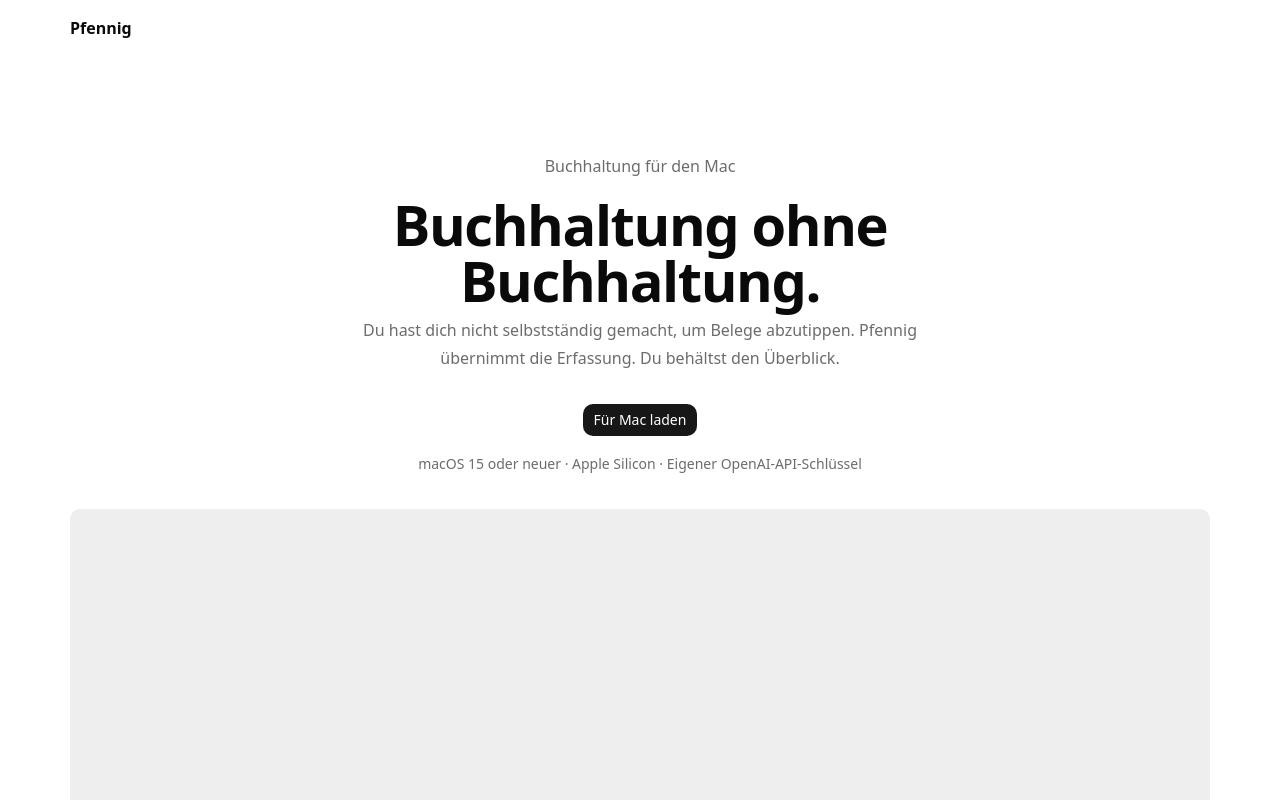
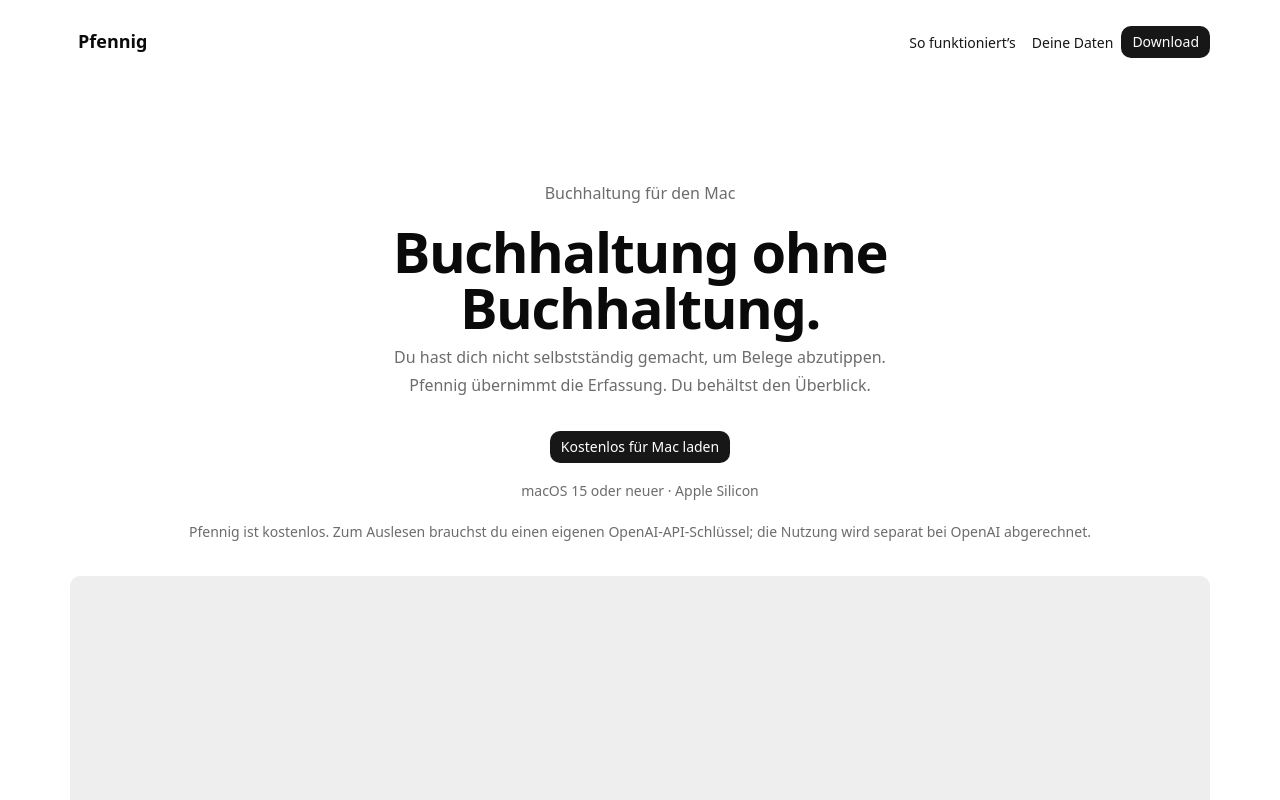
Before and after one commit to pietz/pfennig, a plain HTML site: page landing-concepts/daft.html in a window 1280 px wide. Shown: the top 800 px of the page. Drawn offline with Linux system fonts and the light colour scheme.

Commit message:
Add native Daft navigation and clarify free app positioning

```diff
--- a/landing-concepts/daft.html
+++ b/landing-concepts/daft.html
@@ -9,19 +9,29 @@
   <link rel="stylesheet" href="daft-assets/daft.min.css">
 </head>
 <body>
-  <header class="container">
-    <strong>Pfennig</strong>
+  <header class="container" id="start">
+    <nav aria-label="Hauptnavigation">
+      <ul>
+        <li><a href="#start"><strong>Pfennig</strong></a></li>
+      </ul>
+      <ul>
+        <li><a href="#ablauf">So funktioniert’s</a></li>
+        <li><a href="#daten">Deine Daten</a></li>
+        <li><a class="button" href="#download">Download</a></li>
+      </ul>
+    </nav>
   </header>
 
   <main class="container">
     <section class="text-center mt-24">
       <p class="muted">Buchhaltung für den Mac</p>
       <h1 class="text-6xl mx-auto max-w-2xl">Buchhaltung ohne Buchhaltung.</h1>
-      <p class="muted mx-auto max-w-xl">Du hast dich nicht selbstständig gemacht, um Belege abzutippen. Pfennig übernimmt die Erfassung. Du behältst den Überblick.</p>
-      <div class="cluster justify-center mt-8">
-        <a class="button" href="https://github.com/pietz/pfennig/releases/latest">Für Mac laden</a>
+      <p class="muted mx-auto max-w-3xl">Du hast dich nicht selbstständig gemacht, um Belege abzutippen.<br>Pfennig übernimmt die Erfassung. Du behältst den Überblick.</p>
+      <div class="cluster justify-center mt-8" id="download">
+        <a class="button" href="https://github.com/pietz/pfennig/releases/latest">Kostenlos für Mac laden</a>
       </div>
-      <p class="muted mt-4"><small>macOS 15 oder neuer · Apple Silicon · Eigener OpenAI-API-Schlüssel</small></p>
+      <p class="muted mt-4"><small>macOS 15 oder neuer · Apple Silicon</small></p>
+      <p class="muted"><small>Pfennig ist kostenlos. Zum Auslesen brauchst du einen eigenen OpenAI-API-Schlüssel; die Nutzung wird separat bei OpenAI abgerechnet.</small></p>
     </section>
 
     <figure>
@@ -29,7 +39,7 @@
       <figcaption>Hier kommt ein Blick in die App.</figcaption>
     </figure>
 
-    <section class="text-center max-w-xl mx-auto">
+    <section class="text-center max-w-xl mx-auto" id="ablauf">
       <h2>Deine Belege hast du schon. Die Zahlen stehen drin.</h2>
       <p>Zieh Rechnungen, Belege und Kontoauszüge auf Pfennig. Die App liest die Dokumente, trägt Buchungen ein und ordnet Zahlungen zu. Das Abtippen kannst du dir sparen.</p>
     </section>
@@ -45,15 +55,15 @@
       <p class="muted"><small>Für Freiberufler mit EÜR und Ist-Versteuerung, auch Kleinunternehmer. Steuerexporte aktuell für 2026.</small></p>
     </section>
 
-    <section class="text-center max-w-xl mx-auto">
-      <h2>Auf deinem Mac. Nicht hinter deinem Rücken.</h2>
+    <section class="text-center max-w-xl mx-auto" id="daten">
+      <h2>Deine Belege. Du weißt, wo sie sind.</h2>
       <p>Deine Buchhaltung und dein Belegarchiv werden lokal auf deinem Mac gespeichert. Zum Auslesen sendet Pfennig deine Dokumente an OpenAI. Dafür nutzt du deinen eigenen API-Schlüssel und bezahlst die Verarbeitung direkt bei OpenAI nach Nutzung.</p>
       <p>Pfennig kümmert sich um deine Einnahmen und Ausgaben. Rechnungen schreiben oder dein Bankkonto anbinden gehört nicht dazu.</p>
     </section>
   </main>
 
   <footer class="container text-center">
-    <p>Pfennig · <a href="https://github.com/pietz/pfennig">Quellcode auf GitHub</a></p>
+    <p>Pfennig · Buchhaltung für den Mac.</p>
   </footer>
 </body>
 </html>
```
Also changed, not shown: 2 other files.
